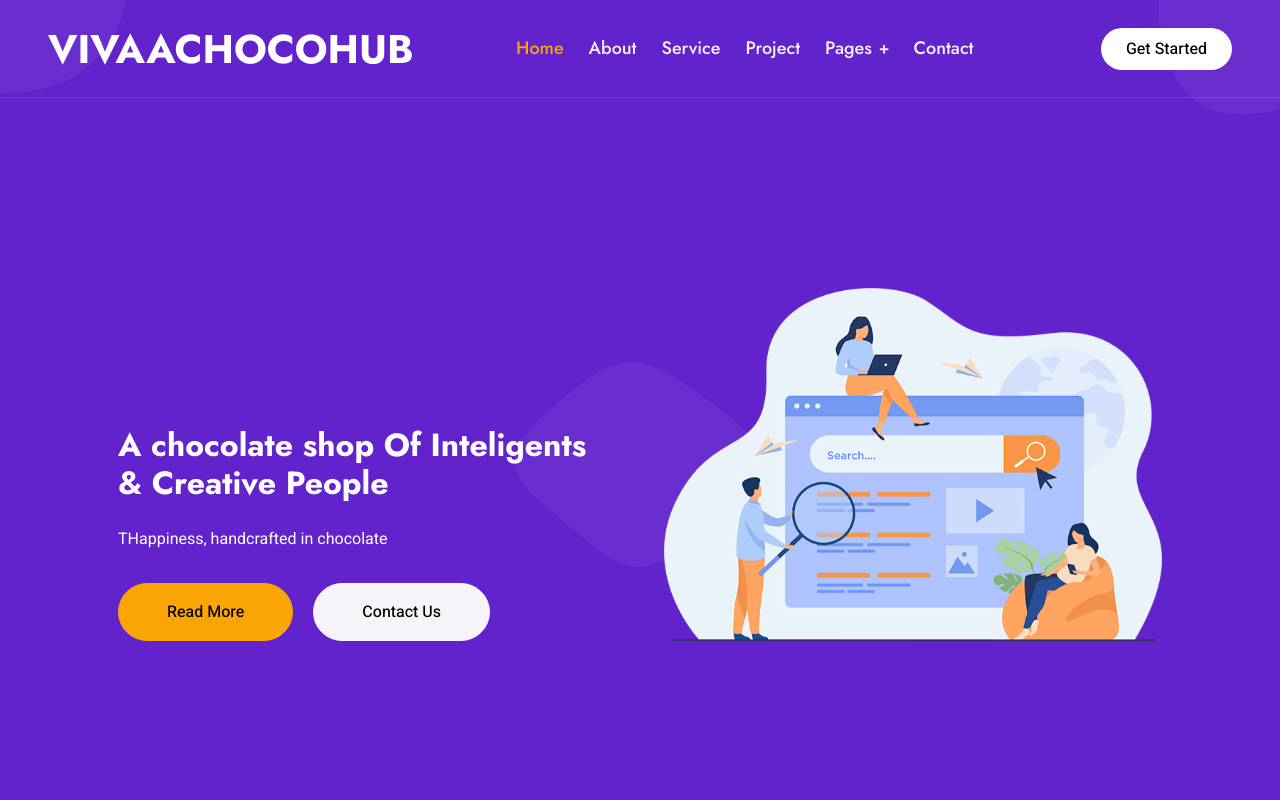
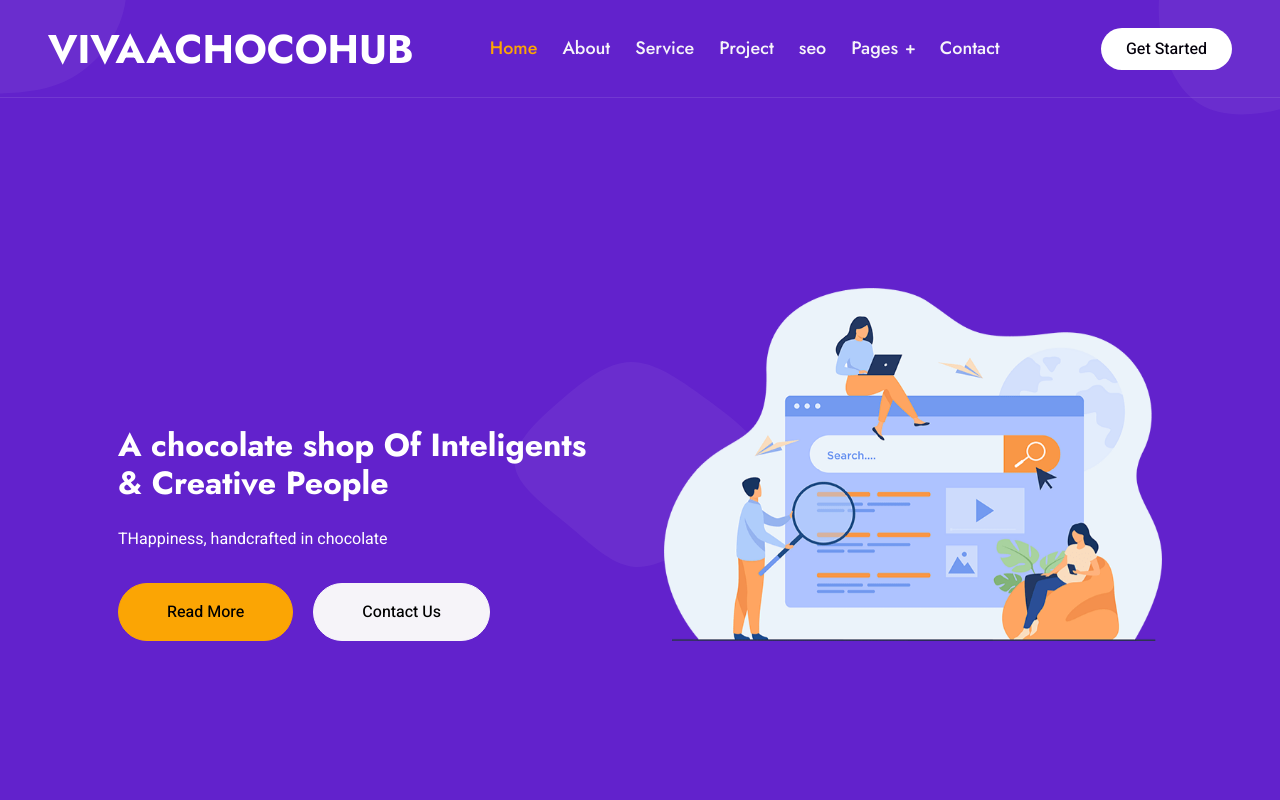
Before and after one commit to vivaachocohub/vivaachocohub, a plain HTML site: page index.html in a window 1280 px wide. Shown: the top 800 px of the page. Drawn offline with nearby package versions, Linux system fonts and the light colour scheme; files whose address does not match are found by name.

Commit message:
Update index.html

```diff
--- a/index.html
+++ b/index.html
@@ -59,6 +59,7 @@
                         <a href="about.html" class="nav-item nav-link">About</a>
                         <a href="service.html" class="nav-item nav-link">Service</a>
                         <a href="project.html" class="nav-item nav-link">Project</a>
+						<a href="seo.html" class="nav-item nav-link">seo</a>
                         <div class="nav-item dropdown">
                             <a href="#" class="nav-link dropdown-toggle" data-bs-toggle="dropdown">Pages</a>
                             <div class="dropdown-menu m-0">
```
